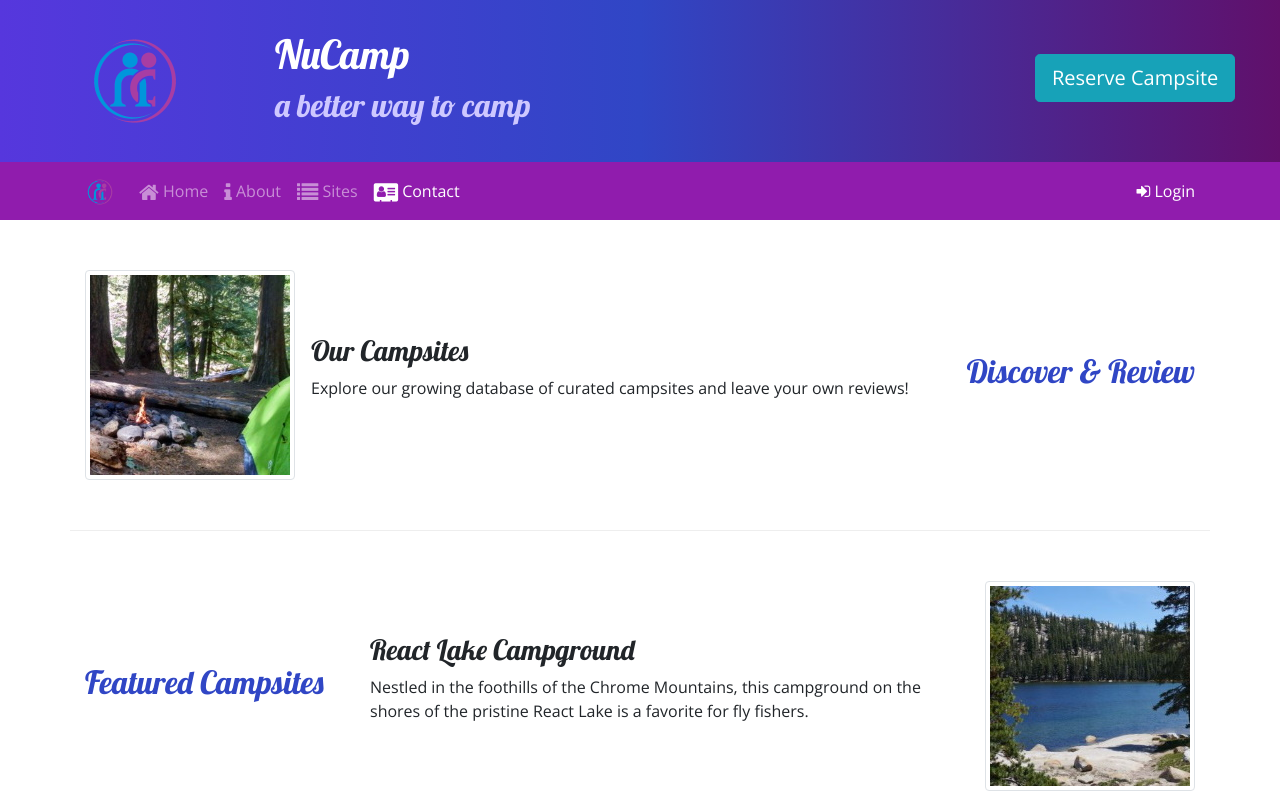
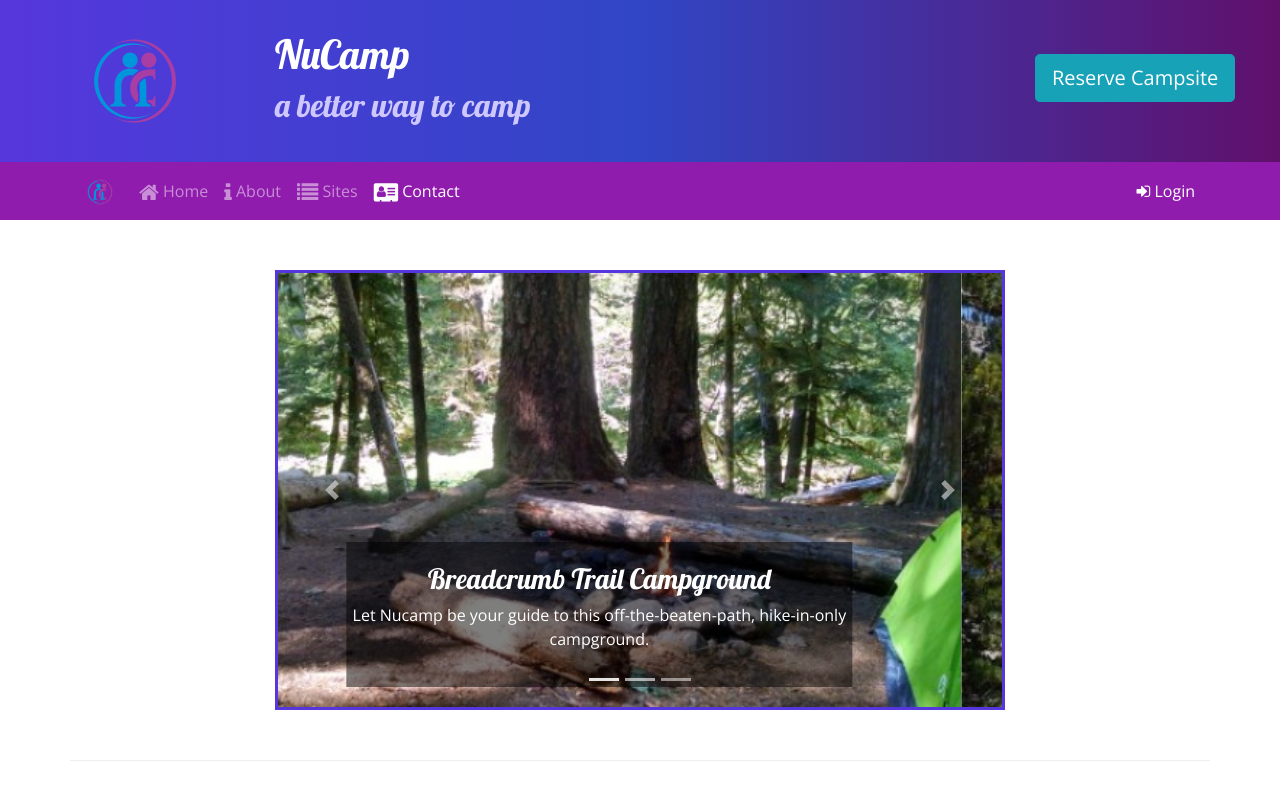
Before and after one commit to AlexZanabria/nucampsite, a website: page index.html in a window 1280 px wide. Shown: the top 800 px of the page. Drawn offline with nearby package versions, Linux system fonts and the light colour scheme.

Commit message:
Carousel_week3

```diff
--- a/css/styles.css
+++ b/css/styles.css
@@ -41,3 +41,10 @@ color: white;
     border-top: none;
     padding: 10px;
 }
+.carousel-caption {
+    background-color: rgba(0, 0, 0, 0.5);
+}
+
+.carousel {
+    border: solid #5637DD;
+}
--- a/index.html
+++ b/index.html
@@ -33,7 +33,9 @@
                 </div>
 
                 <div class="col-md-4 col-xl-2 mt-4">
-                    <a href="#reserveForm" role="button" class="btn btn-lg btn-info text-nowrap" data-toggle="tooltip" data-placement="bottom" data-html="true" title="Or call us at <br /><strong>1-206-555-1234</strong>">Reserve Campsite</a>
+                    <a href="#reserveForm" role="button" class="btn btn-lg btn-info text-nowrap" data-toggle="tooltip"
+                        data-placement="bottom" data-html="true"
+                        title="Or call us at <br /><strong>1-206-555-1234</strong>">Reserve Campsite</a>
                 </div>
 
             </div>
@@ -79,11 +81,13 @@
                             <div class="form-row">
                                 <div class="form-group col-12">
                                     <label class="sr-only" for="loginEmail">Email address</label>
-                                    <input type="email" class="form-control form-control-sm" id="loginEmail" placeholder="Enter email">
+                                    <input type="email" class="form-control form-control-sm" id="loginEmail"
+                                        placeholder="Enter email">
                                 </div>
                                 <div class="form-group col-12">
                                     <label class="sr-only" for="loginPassword">Password</label>
-                                    <input type="password" class="form-control form-control-sm" id="loginPassword" placeholder="Password">
+                                    <input type="password" class="form-control form-control-sm" id="loginPassword"
+                                        placeholder="Password">
                                 </div>
                                 <div class="col">
                                     <div class="form-check">
@@ -93,7 +97,8 @@
                                 </div>
                             </div>
                             <div class="form-row">
-                                <button type="button" class="btn btn-secondary btn-sm ml-auto" data-dismiss="modal">Cancel</button>
+                                <button type="button" class="btn btn-secondary btn-sm ml-auto"
+                                    data-dismiss="modal">Cancel</button>
                                 <button type="submit" class="btn btn-primary btn-sm ml-1">Sign in</button>
                             </div>
                         </form>
@@ -105,10 +110,62 @@
 
 
     <div class="container">
+        <div class="row row-content">
+            <div class="col-md-8 mx-auto">
+                <div id="homeCarousel" class="carousel slide" data-ride="carousel">
+
+                    <ol class="carousel-indicators">
+                        <li data-target="#homeCarousel" data-slide-to="0" class="active"></li>
+                        <li data-target="#homeCarousel" data-slide-to="1"></li>
+                        <li data-target="#homeCarousel" data-slide-to="2"></li>
+                    </ol>
+
+                    <div class="carousel-inner">
+                        <div class="carousel-item active">
+                            <img class="d-block w-100" src="img/breadcrumb-trail.jpg" alt="Breadcrumb Trail Campground" />
+
+                            <div class="carousel-caption">
+                                <h3>Breadcrumb Trail Campground</h3>
+                                <p class="d-none d-sm-block">Let Nucamp be your guide to this off-the-beaten-path, hike-in-only campground.</p>
+                            </div>
+
+                        </div>
+                        <div class="carousel-item">
+                            <img class="d-block w-100" src="img/react-lake.jpg" alt="React Lake Campground" />
+
+                            <div class="carousel-caption">
+                                <h3>React lake campground</h3>
+                                <p class="d-none d-sm-block">Nestled in the foothills of the Chrome Mountains, this campground on the shores of the pristine React Lake is a favorite for fly fishers.</p>
+                            </div>
+
+                        </div>
+                        <div class="carousel-item">
+                            <img class="d-block w-100" src="img/chrome-river.jpg" alt="Chrome River Campground" />
+
+                            <div class="carousel-caption">
+                                <h3>Chrome River Campground</h3>
+                                <p class="d-none d-sm-block">Spend a few sunny days and starry nights beneath a canopy of old-growth firs at this enchanting spot by the Chrome River.</p>
+                            </div>
+                        </div>
+                    </div>
+                    <a class="carousel-control-prev" href="#homeCarousel" role="button" data-slide="prev">
+                        <span class="carousel-control-prev-icon"></span>
+                        <span class="sr-only">Previous</span>
+                    </a>
+                    <a class="carousel-control-next" href="#homeCarousel" role="button" data-slide="next">
+                        <span class="carousel-control-next-icon"></span>
+                        <span class="sr-only">Next</span>
+                    </a>
+                </div>
+            </div>
+        </div>
+
         <div class="row row-content align-items-center">
             <div class="col-sm-4 order-sm-last col-md-3">
                 <h2 class="text-sm-right">Discover & Review</h2>
+
             </div>
+
             <div class="col">
                 <div class="media">
                     <img class="d-flex mr-3 img-thumbnail" src="img/breadcrumb-trail-thumb.jpg"
@@ -205,8 +262,8 @@
 
                         <li class="nav-item active"><a class="nav-link" href="#"><i class="fa fa-home fa-lg"></i>
                                 Home</a></li>
-                            <li class="nav-item"><a class="nav-link" href="aboutus.html"><i
-                                        class="fa fa-info fa-lg"></i> About</a></li>
+                        <li class="nav-item"><a class="nav-link" href="aboutus.html"><i class="fa fa-info fa-lg"></i>
+                                About</a></li>
                         <li class="nav-item"><a class="nav-link" href="#"><i class="fa fa-list fa-lg"></i> Sites</a>
                         </li>
                         <li class="nav-item"><a class="nav-link" href="contactus.html"><i
```
Lines whose indentation alone changed are shown as unchanged.
